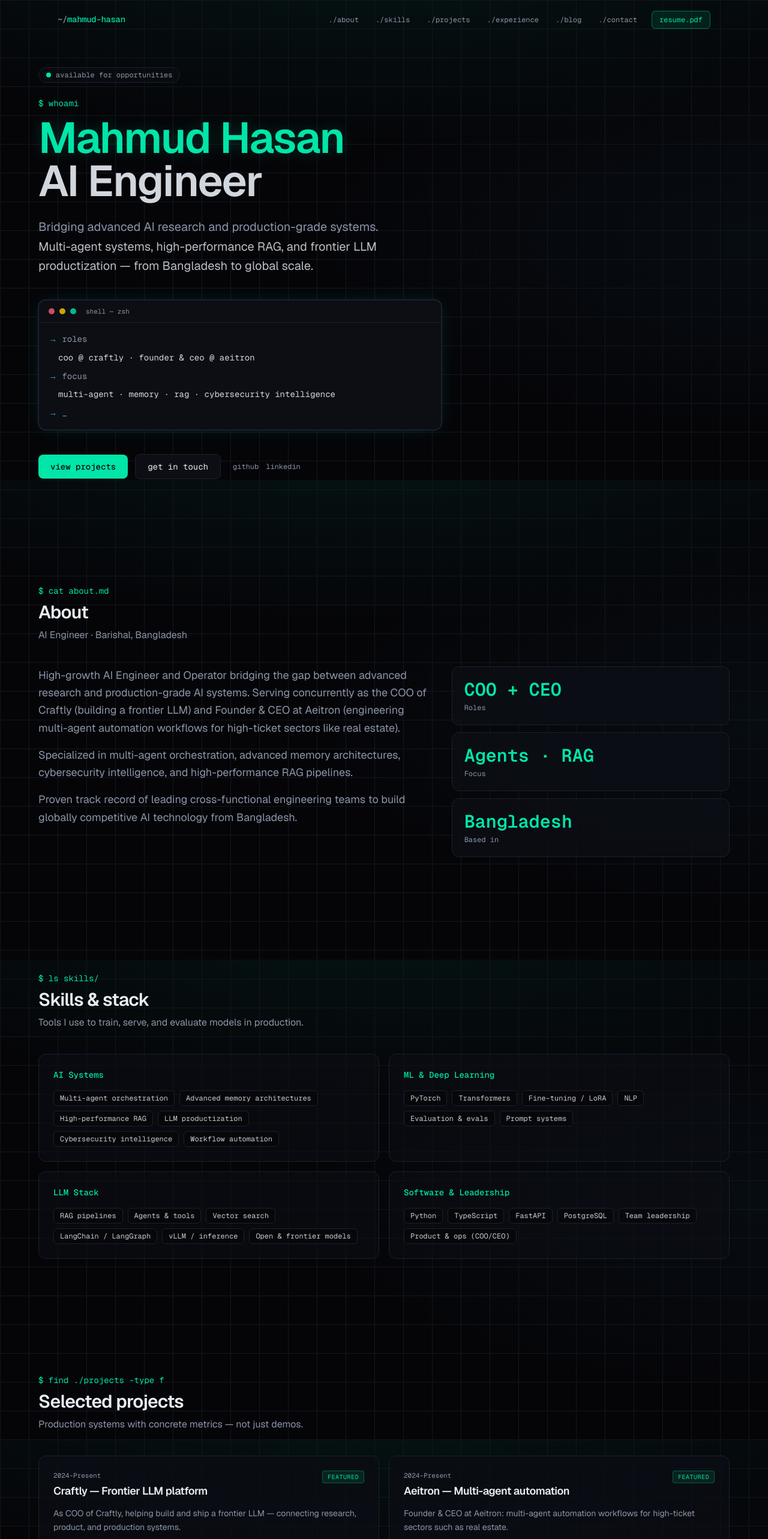
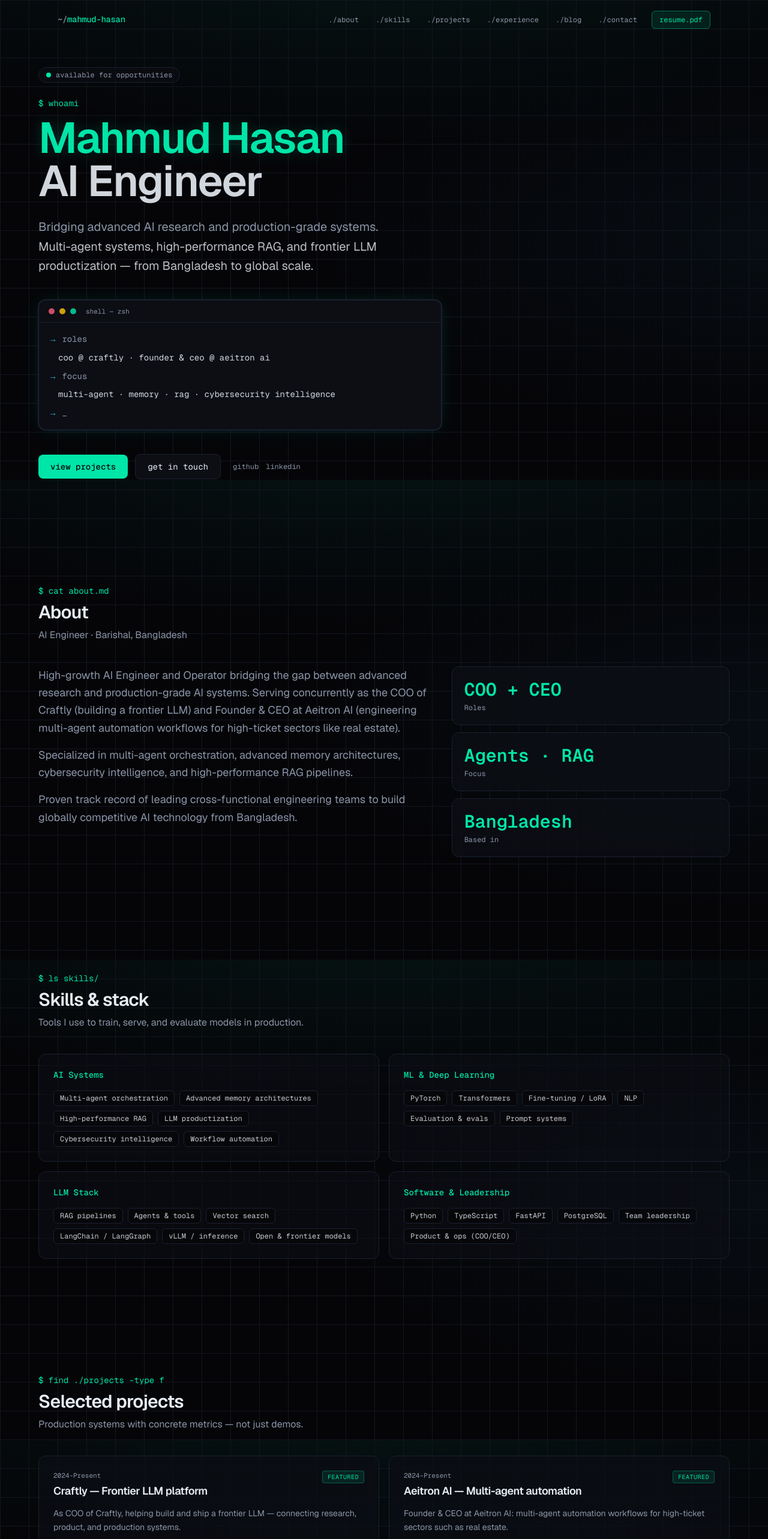
Before and after one commit to mah5472651/ai-engineer-website, a Next.js app: page / in a window 1280 px wide. Shown: the top 2566 px of the page at 60% size. Built offline with nearby package versions, Linux system fonts and the light colour scheme.

Commit message:
Rename Aeitron to Aeitron AI across portfolio.

```diff
--- a/src/components/Hero.tsx
+++ b/src/components/Hero.tsx
@@ -49,7 +49,7 @@ export default function Hero() {
               <span className="text-muted">roles</span>
             </p>
             <p className="pl-4 text-foreground/90">
-              coo @ craftly · founder &amp; ceo @ aeitron
+              coo @ craftly · founder &amp; ceo @ aeitron ai
             </p>
             <p>
               <span className="text-accent-2">→</span>{" "}
--- a/src/data/portfolio.ts
+++ b/src/data/portfolio.ts
@@ -18,7 +18,7 @@ export const site = {
 
 export const about = {
   paragraphs: [
-    "High-growth AI Engineer and Operator bridging the gap between advanced research and production-grade AI systems. Serving concurrently as the COO of Craftly (building a frontier LLM) and Founder & CEO at Aeitron (engineering multi-agent automation workflows for high-ticket sectors like real estate).",
+    "High-growth AI Engineer and Operator bridging the gap between advanced research and production-grade AI systems. Serving concurrently as the COO of Craftly (building a frontier LLM) and Founder & CEO at Aeitron AI (engineering multi-agent automation workflows for high-ticket sectors like real estate).",
     "Specialized in multi-agent orchestration, advanced memory architectures, cybersecurity intelligence, and high-performance RAG pipelines.",
     "Proven track record of leading cross-functional engineering teams to build globally competitive AI technology from Bangladesh.",
   ],
@@ -116,12 +116,12 @@ export const projects: Project[] = [
   },
   {
     slug: "aeitron-multi-agent",
-    title: "Aeitron — Multi-agent automation",
+    title: "Aeitron AI — Multi-agent automation",
     year: "2024–Present",
     summary:
-      "Founder & CEO at Aeitron: multi-agent automation workflows for high-ticket sectors such as real estate.",
+      "Founder & CEO at Aeitron AI: multi-agent automation workflows for high-ticket sectors such as real estate.",
     description:
-      "Aeitron designs and deploys multi-agent systems that automate complex business workflows. Agents coordinate tools, memory, and domain knowledge for high-ticket verticals, with a focus on reliability and real operational impact.",
+      "Aeitron AI designs and deploys multi-agent systems that automate complex business workflows. Agents coordinate tools, memory, and domain knowledge for high-ticket verticals, with a focus on reliability and real operational impact.",
     impact: [
       "Founder-led product and technical vision",
       "Multi-agent workflows for real-estate and adjacent verticals",
@@ -144,7 +144,7 @@ export const projects: Project[] = [
       "Design and implementation of high-performance RAG systems: chunking strategies, hybrid retrieval, re-ranking, grounding checks, and latency-aware serving — tailored for operator and product use cases.",
     impact: [
       "Grounded answers with stronger retrieval quality",
-      "Patterns reusable across Aeitron and platform work",
+      "Patterns reusable across Aeitron AI and platform work",
       "Focus on faithfulness and production constraints",
     ],
     tags: ["RAG", "Vector search", "Evals", "Python"],
@@ -207,12 +207,12 @@ export const experience = [
     ],
   },
   {
-    company: "Aeitron",
+    company: "Aeitron AI",
     role: "Founder & CEO",
     period: "Present",
     location: "Barishal, Bangladesh / Remote",
     bullets: [
-      "Founded Aeitron to engineer multi-agent automation workflows for high-ticket sectors including real estate.",
+      "Founded Aeitron AI to engineer multi-agent automation workflows for high-ticket sectors including real estate.",
       "Specialize in multi-agent orchestration, advanced memory architectures, and high-performance RAG pipelines.",
       "Own product vision and technical direction for automation systems that operators can trust in production.",
     ],
```
